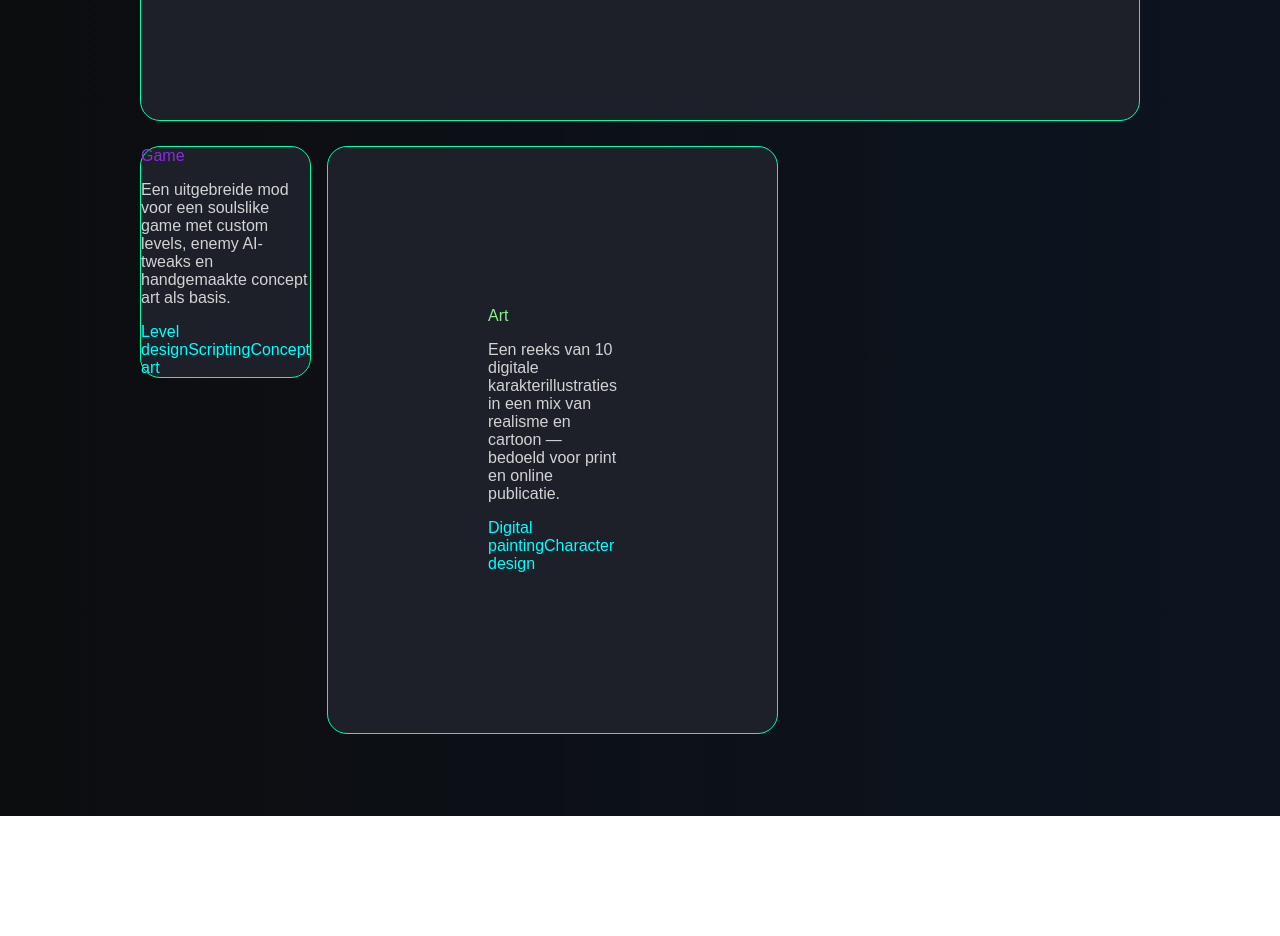
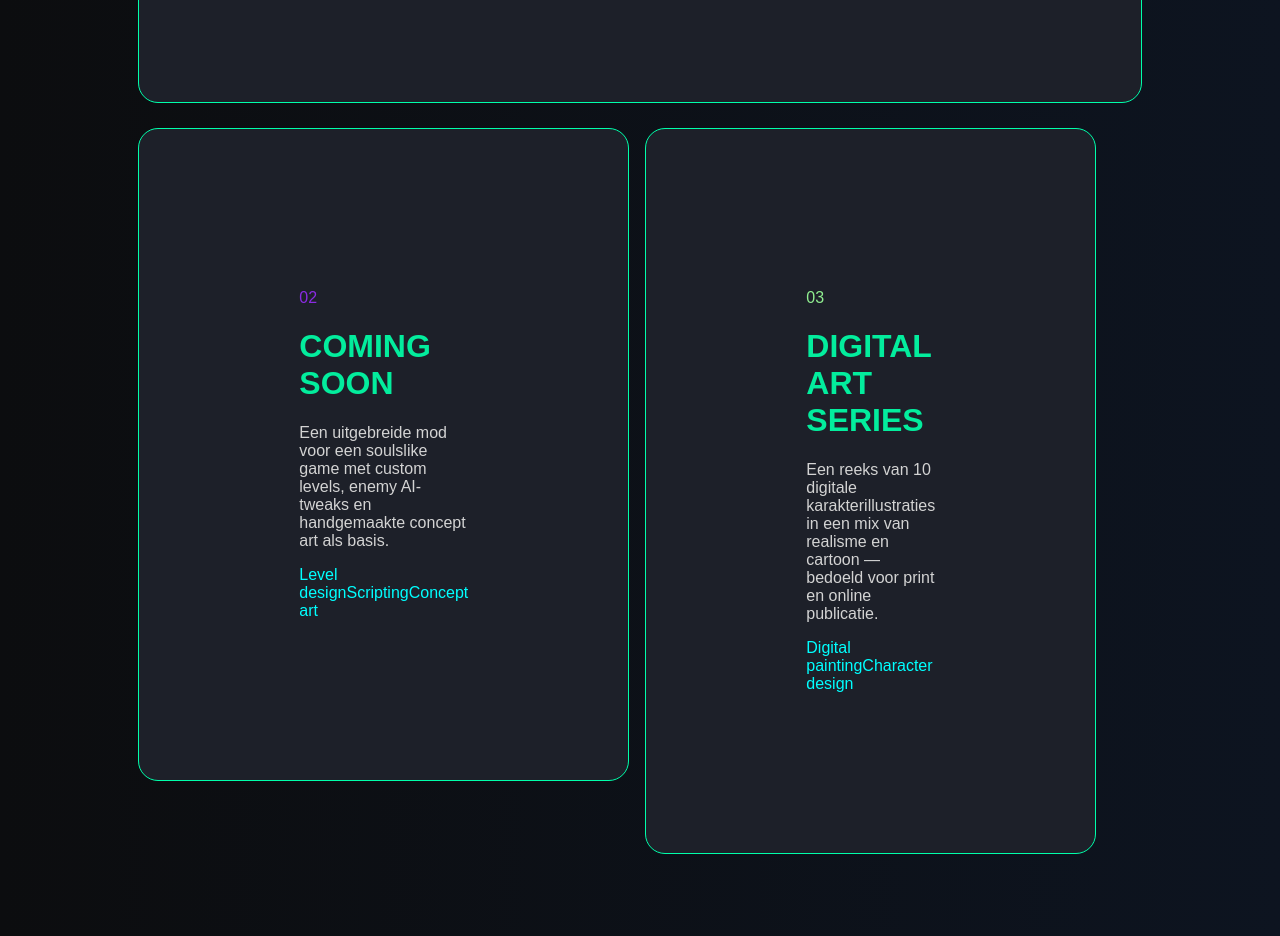
Before and after one commit to itzmitto/portfolioproject, a React (Vite) app: page /Projects in a window 1280 px wide. Shown: the part 660-1596 px from the top of the page. Before the commit the page ends 1476 px from the top, so only its background shows below. Built offline with nearby package versions, Linux system fonts and the light colour scheme; the HTML template or start-up script is replaced by a standard one.

Commit message:
120ste commit project pagina verbeterd

```diff
--- a/src/pages/Projects.css
+++ b/src/pages/Projects.css
@@ -88,6 +88,11 @@
         border: 1px solid #00ffaa;
     }
 
+
+
+
+
+
     .card.main {
         color: rgb(217, 255, 0);
         min-height: 350px;
@@ -100,13 +105,15 @@
 
     .card.coming {
         color: blueviolet;
-        min-height: 150px;
+        min-height: 300px;
+        padding: 10rem;
+
     }
 
 
     .card.art {
         color: lightgreen;
-        min-height: 250px;
+        min-height: 300px;
         padding: 10rem;
 
     }
@@ -142,14 +149,7 @@
 
 
 
-    Cards base
-    .card {
-        background: #1d2029;
-        border-radius: 16px;
-        border: 1px solid rgba(255, 255, 255, 0.08);
-        padding: 2rem;
-        position: relative;
-    }
+
 
     Card header row: number + badge
     .cardHeader {
--- a/src/pages/Projects.tsx
+++ b/src/pages/Projects.tsx
@@ -37,7 +37,8 @@ function Projects() {
                     <div className="cardRows">
                         <div className="card coming">
                             <div className="cardHeader">
-                                <span className="tag">Game</span>
+                                <span className="tag">02</span>
+                                <h1>COMING SOON</h1>
                             </div>
                             <p>Een uitgebreide mod voor een soulslike game met custom levels,
                                 enemy AI-tweaks en handgemaakte concept art als basis.</p>
@@ -55,7 +56,8 @@ function Projects() {
 
                         <div className="card art">
                             <div className="cardHeader">
-                                <span className="tag">Art</span>
+                                <span className="tag">03</span>
+                                <h1>DIGITAL ART SERIES</h1>
                             </div>
                             <p>Een reeks van 10 digitale karakterillustraties in een mix van
                                 realisme en cartoon — bedoeld voor print en online publicatie.</p>
```
